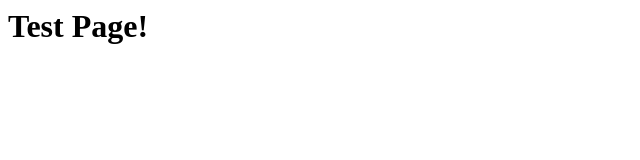
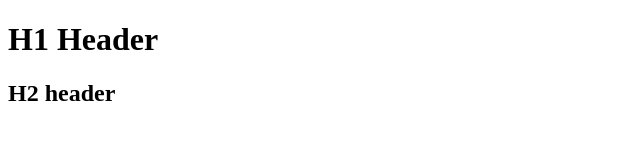
Before and after one commit to mertkaptan/test.github.io, a plain HTML site: page index.html in a window 1280 px wide. Shown: the whole page, without its empty margins (0-640 px from the left). Drawn offline with Linux system fonts and the light colour scheme.

Commit message:
First Commit 	modified:   index.html

```diff
--- a/index.html
+++ b/index.html
@@ -1 +1,12 @@
-<h1>Test Page!</h1>
+<!DOCTYPE html>
+<html lang="en">
+<head>
+    <meta charset="UTF-8">
+    <meta name="viewport" content="width=device-width, initial-scale=1.0">
+    <title>Document</title>
+</head>
+<body>
+    <h1>H1 Header</h1>
+    <h2>H2 header</h2>
+</body>
+</html>
```
